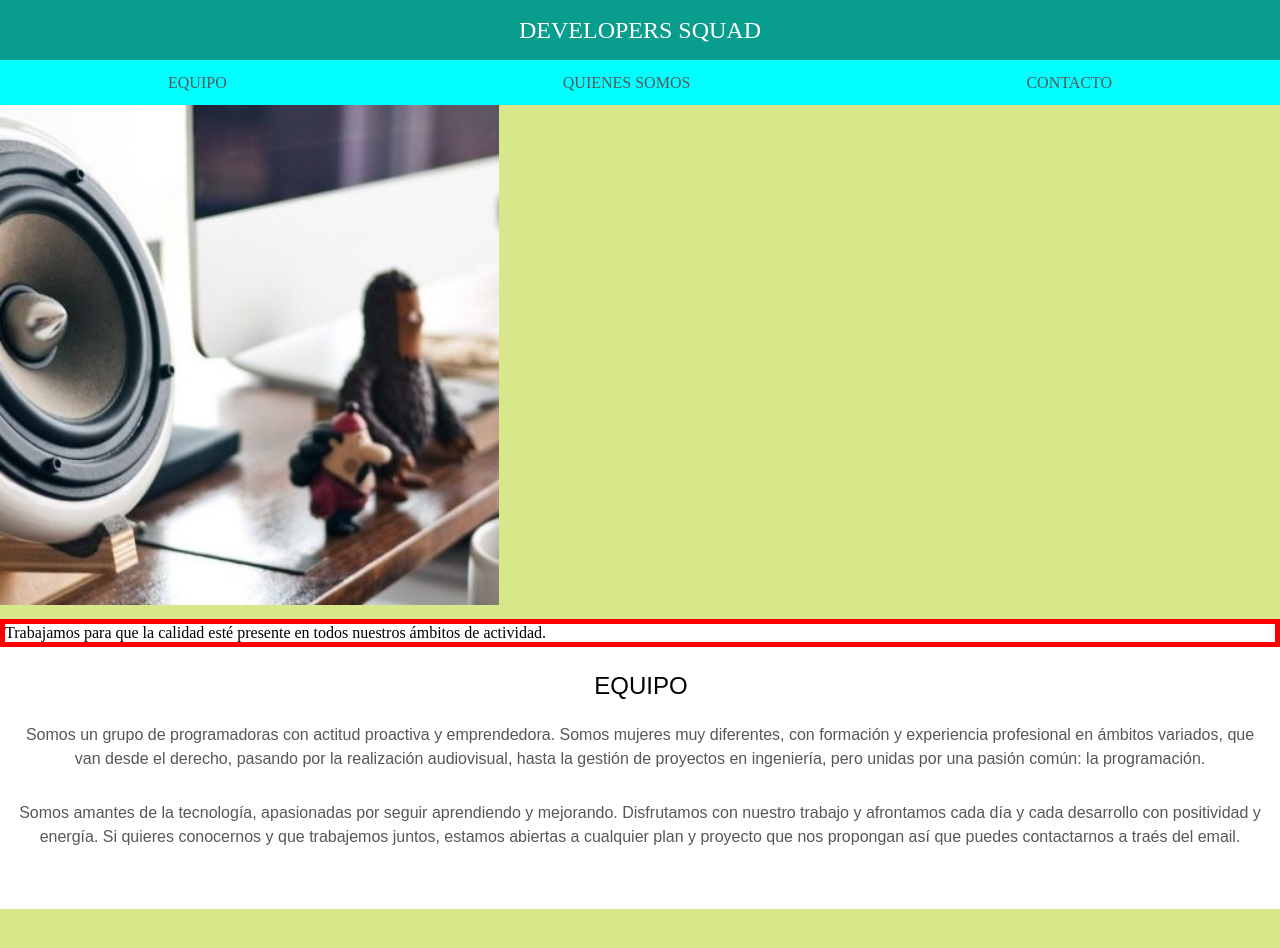
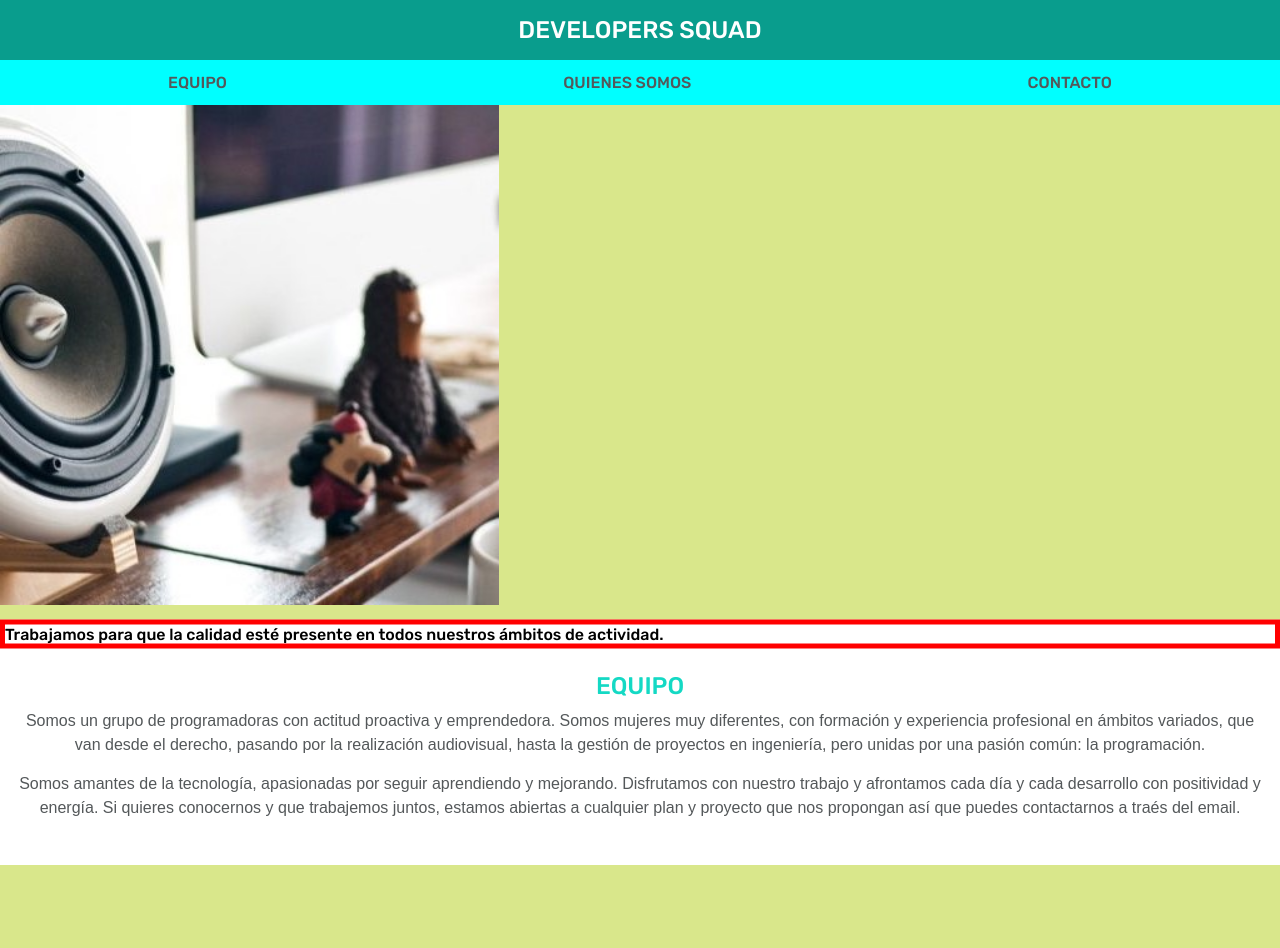
Before and after one commit to claudiabg-c/Team-introduction-page-HTML5-CSS3, a plain HTML site: page index.html in a window 1280 px wide. Shown: the top 948 px of the page. Drawn offline with nearby package versions, Linux system fonts and the light colour scheme.

Commit message:
Add container box for padding 15px, add font, fix css team

```diff
--- a/index.html
+++ b/index.html
@@ -9,6 +9,9 @@
     <link rel="stylesheet" href="./styles/reset.css">
     <link rel="stylesheet" href="./styles/style.css">
     <script src="https://kit.fontawesome.com/80c9b8179a.js" crossorigin="anonymous"></script>
+    <style>
+        @import url('https://fonts.googleapis.com/css2?family=Open+Sans&family=Rubik:wght@500&display=swap');
+    </style>
 </head>
 
 <!-- Barbara, he añadido un inline-block que tenemos que ver.
@@ -31,18 +34,15 @@
 
     <!-- Claudia -->
 
-    <section class="boxequipo">
-
-        <h2 class="equipo" id="vinequipo">EQUIPO</h2>
-        <article class="teamarticle">
+    <section class="container">
+        <article class="team">
+            <h2 class="teamtitle">EQUIPO</h2>
             <p class="teamtext"> Somos un grupo de programadoras con actitud proactiva y emprendedora. Somos mujeres muy
                 diferentes, con
                 formación y experiencia profesional en ámbitos variados, que van desde el derecho, pasando por la
                 realización audiovisual, hasta la gestión de proyectos en ingeniería, pero unidas por una pasión común:
                 la programación.
-
             </p>
-
             <p class="teamtext">
                 Somos amantes de la tecnología, apasionadas por seguir aprendiendo y mejorando. Disfrutamos con nuestro
                 trabajo y afrontamos cada día y cada desarrollo con positividad y energía.
@@ -59,16 +59,19 @@
         <article class="box-strenghts">
             <h2 class="title">Fortalezas</h2>
             <p class="text">
-                Gran capacidad de adaptación y gestión del cambio. Somos un equipo autónomo, con competencias de gestión de conflictos, resolución de
+                Gran capacidad de adaptación y gestión del cambio. Somos un equipo autónomo, con competencias de gestión
+                de conflictos, resolución de
                 problemas y con una gran capacidad analítica.
-                Además, contamos con experiencia en el desarrollo de proyectos siguiendo los estándares de la filosofía Agile, dentro del marco de trabajo Scrum.
+                Además, contamos con experiencia en el desarrollo de proyectos siguiendo los estándares de la filosofía
+                Agile, dentro del marco de trabajo Scrum.
 
             </p>
         </article>
         <article class="box-weaknesses">
             <h2 class="title">Debilidades</h2>
             <p class="text">
-                Somos un grupo joven con mucho camino por recorrer pero con una gran iniciativa, motivación y conocimientos
+                Somos un grupo joven con mucho camino por recorrer pero con una gran iniciativa, motivación y
+                conocimientos
                 alineados a las últimas tendencias del sector.
             </p>
         </article>
@@ -83,7 +86,9 @@
         <article>
             <img src="./images/macarena.jpeg" class="picture">
             <h3 class="name">Macarena Peña</h3>
-            <p class="itemAbout">Ingeniera civil con MBA y experiencia en la gestión de proyectos de ingeniería. Destaca por su proactividad, disciplina y compromiso. Asertiva, sociable y con un buen manejo de las habilidades interpersonales.</p>
+            <p class="itemAbout">Ingeniera civil con MBA y experiencia en la gestión de proyectos de ingeniería. Destaca
+                por su proactividad, disciplina y compromiso. Asertiva, sociable y con un buen manejo de las habilidades
+                interpersonales.</p>
             <nav>
                 <ul>
                     <li><a href="#"><i class="fab fa-twitter-square" alt="twitter"></i></a></li>
@@ -97,7 +102,9 @@
         <article>
             <img src="./images/barbara.jpg" class="picture">
             <h3 class="name">Bárbara Ruiz</h3>
-            <p class="itemAbout">Técnico senior en RRHH, especializada en resolución de conflictos; así como la gestión y organización de grandes equipos de trabajo. Curiosa, asertiva y observadora. Destacan sus dotes en mediación y su capacidad de reconocer el trabajo bien desarrollado. </p>
+            <p class="itemAbout">Técnico senior en RRHH, especializada en resolución de conflictos; así como la gestión
+                y organización de grandes equipos de trabajo. Curiosa, asertiva y observadora. Destacan sus dotes en
+                mediación y su capacidad de reconocer el trabajo bien desarrollado. </p>
             <nav>
                 <ul>
                     <li><a href="#"><i class="fab fa-twitter-square" alt="twitter"></i></a></li>
@@ -111,7 +118,9 @@
         <article>
             <img src="./images/maria.jpg" class="picture">
             <h3 class="name">María Guerrero</h3>
-                <p class="itemAbout">Realizadora audiovisual con experiencia en prensa digital, redacción, diseño y montaje de vídeo. Capacidad resolutiva, comunicativa y aptitud proactiva. Sobresale por su trabajo minucioso y creatividad en la resolución de conflictos.</p>
+            <p class="itemAbout">Realizadora audiovisual con experiencia en prensa digital, redacción, diseño y montaje
+                de vídeo. Capacidad resolutiva, comunicativa y aptitud proactiva. Sobresale por su trabajo minucioso y
+                creatividad en la resolución de conflictos.</p>
             <nav>
                 <ul>
                     <li><a href="#"><i class="fab fa-twitter-square" alt="twitter"></i></a></li>
@@ -126,7 +135,9 @@
             <img src="#" class="picture">
             <h3 class="name">Denise Overbeck Troglio</h3>
             <div class="itemAbout">
-                <p>Con formación en Secretariado Ejecutivo, y experiencia en empresas de auditoría y educación. Detallista, observadora y proactiva. Capacidad de trabajo en equipo y buen relacionamiento interpersonal.</p>
+                <p>Con formación en Secretariado Ejecutivo, y experiencia en empresas de auditoría y educación.
+                    Detallista, observadora y proactiva. Capacidad de trabajo en equipo y buen relacionamiento
+                    interpersonal.</p>
                 <nav>
                     <ul>
                         <li><a href="#"><i class="fab fa-twitter-square" alt="twitter"></i></a></li>
@@ -141,7 +152,9 @@
             <img src="./images/claudia.jpg" class="picture">
             <h3 class="name">Claudia Berrocal</h3>
             <div class="itemAbout">
-                <p>Abogada con experiencia tanto en el área de asesoria jurídica como en materia de protección de datos. Predomina su proactividad y su capacidad de resolución de conflictos. Multidisciplinar, comunicativa y con una gran atención al detalle.</p>
+                <p>Abogada con experiencia tanto en el área de asesoria jurídica como en materia de protección de datos.
+                    Predomina su proactividad y su capacidad de resolución de conflictos. Multidisciplinar, comunicativa
+                    y con una gran atención al detalle.</p>
                 <nav>
                     <ul>
                         <li><a href="#"><i class="fab fa-twitter-square" alt="twitter"></i></a></li>
@@ -161,7 +174,8 @@
         <span class="nombre-grupo">Developers Squad © 2021</span>
 
         <nav>
-            <ul> <!--Denise, soy barbara. ¿podemos mirar esto mañana juntas?-->
+            <ul>
+                <!--Denise, soy barbara. ¿podemos mirar esto mañana juntas?-->
                 <li><a href="equipo">EQUIPO</a>
                 <li><a href="quienes-somos">QUIÉNES SOMOS</a>
                 <li><a href="contacto">CONTACTO</a></li>
--- a/styles/style.css
+++ b/styles/style.css
@@ -42,13 +42,13 @@
   background-size: contain;
   height: 500px;
   width: 100%;
- }
-  .parrafointro {
-    background-color:white;
-    transform: translate(0,+50%);
-    border: red 5px solid; /* pa borrar, está bien la caja colocada en el eje correcto*/
-
-} */
+}
+.parrafointro {
+  background-color: white;
+  transform: translate(0, +50%);
+  border: red 5px solid; /* pa borrar, está bien la caja colocada en el eje correcto*/
+}
+*/
 /*entre Claudia y mi hay un espacio vacío que no entiendo*/
 
 /*Claudia*/
@@ -57,45 +57,41 @@
   --brand-color: #099d8d;
 }
 
-.boxequipo {
-  width: auto;
-  height: auto;
-  padding: 30px 15px;
+.container {
+  padding: 0 15px;
   background-color: #fff;
 }
 
-.equipo {
-  color: var(--brand-color);
-  width: auto;
-  height: auto;
-  margin: 0 99.5px 15px 101.5px;
+.team {
+  padding-bottom: 30px;
+  background-color: #fff;
+}
+
+.teamtitle {
+  color: #14d9c4;
+  padding-top: 30px;
+  width: 100%;
+  height: 100%;
   font-family: "rubik", sans-serif;
   font-size: 24px;
   line-height: 45px;
   text-align: center;
   font-weight: 500;
-  font-stretch: normal;
-  font-style: normal;
-  letter-spacing: normal;
 }
 
-.teamarticle {
+.teamtext {
   color: #54585a;
-  width: auto;
-  margin: 15px 0 0;
   font-family: "opensans", sans-serif;
   font-size: 16px;
   text-align: center;
   line-height: 24px;
-  font-weight: normal;
-  font-stretch: normal;
-  font-style: normal;
-  letter-spacing: normal;
 }
 
-.teamtext {
-  margin-bottom: 30px;
+p.teamtext {
+  padding-bottom: 15px;
 }
+
+/* Macarena */
 
 .box-strenghts-weaknesses {
   width: 320px;
```
Lines whose indentation alone changed are shown as unchanged.
